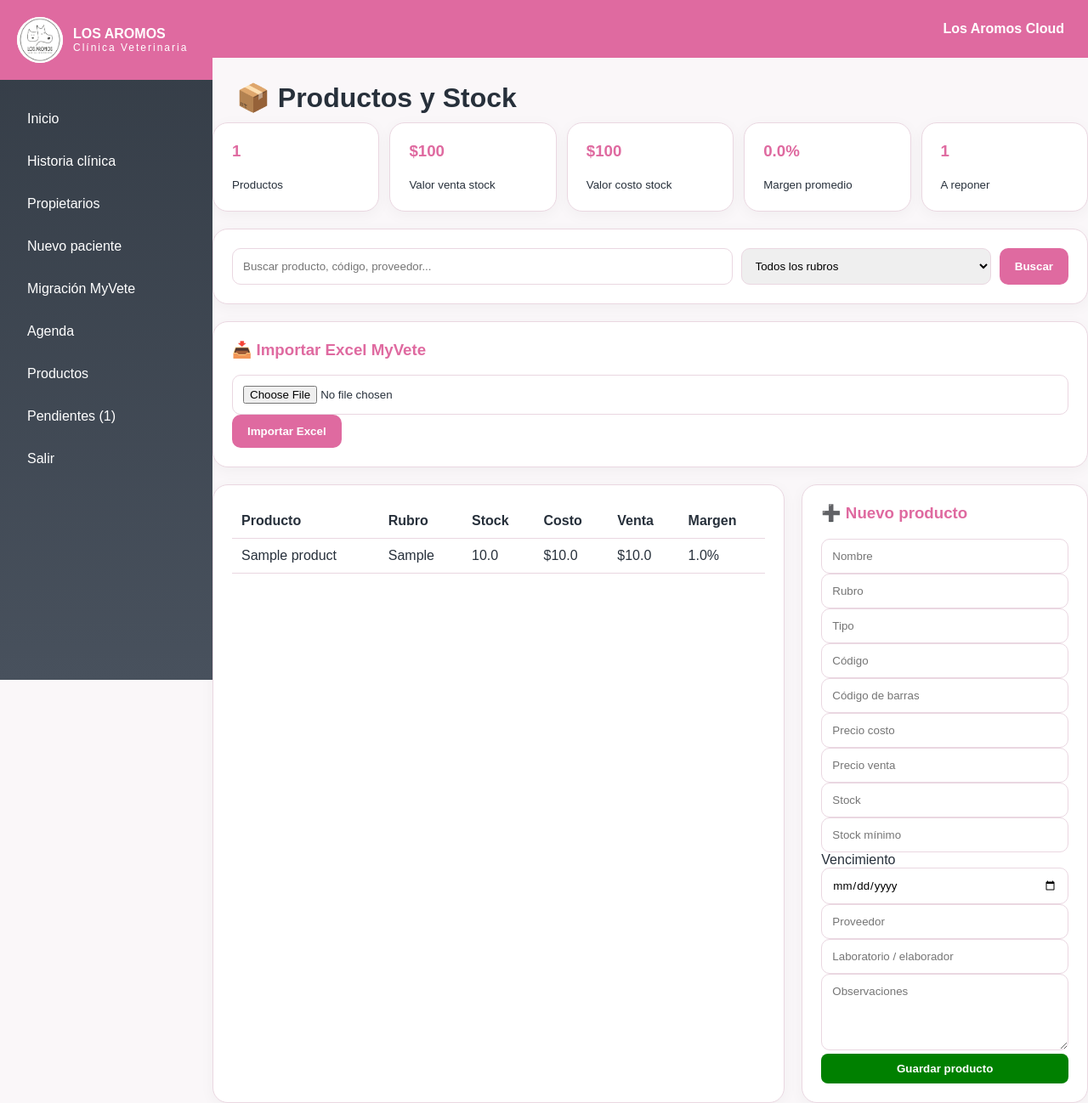
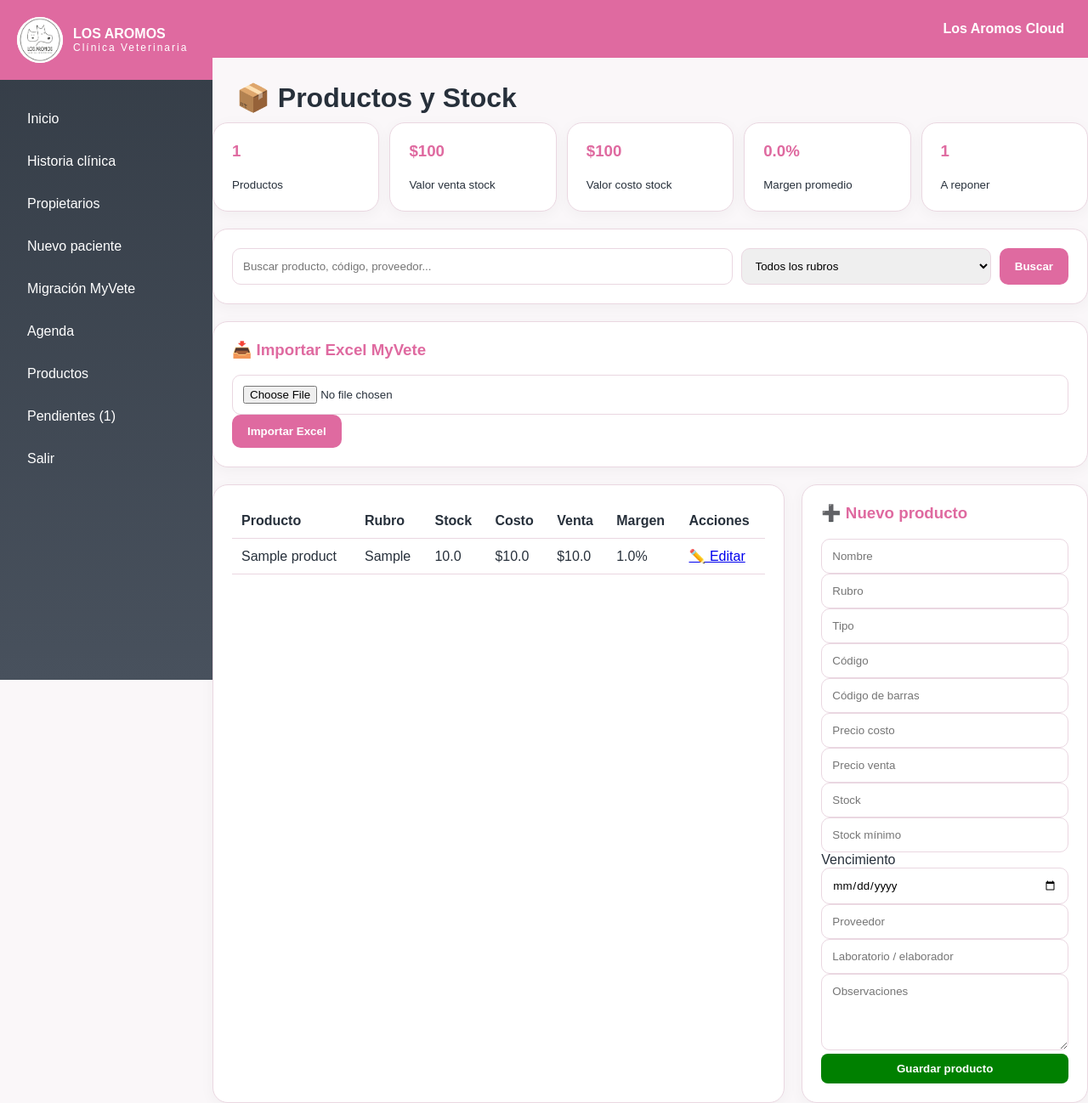
Before and after one commit to clinicaveterinaria-arch/los-aromos-cloud, a FastAPI app: page /products in a window 1280 px wide. Shown: the whole page at 85% size. Run offline with FastAPI, Linux system fonts and the light colour scheme; the visitor is signed in with stand-in values (Sample User, id 1); tables that the repository leaves empty hold one stand-in row (values such as "Sample post"); parts of the project's set-up code (start-up, migrations or seed data) failed here and were passed over.

Commit message:
Productos: agregar enlace editar

```diff
--- a/app/templates/products.html
+++ b/app/templates/products.html
@@ -86,6 +86,7 @@
                     <th>Costo</th>
                     <th>Venta</th>
                     <th>Margen</th>
+                    <th>Acciones</th>
                 </tr>
             </thead>
 
@@ -100,6 +101,9 @@
                     <td>${{ p.cost_price or '' }}</td>
                     <td>${{ p.sale_price or '' }}</td>
                     <td>{{ "%.1f"|format(p.margin_percent or 0) }}%</td>
+                    <td>
+                        <a href="/products/{{ p.id }}/edit">✏️ Editar</a>
+                    </td>
                 </tr>
 
             {% endfor %}
```
